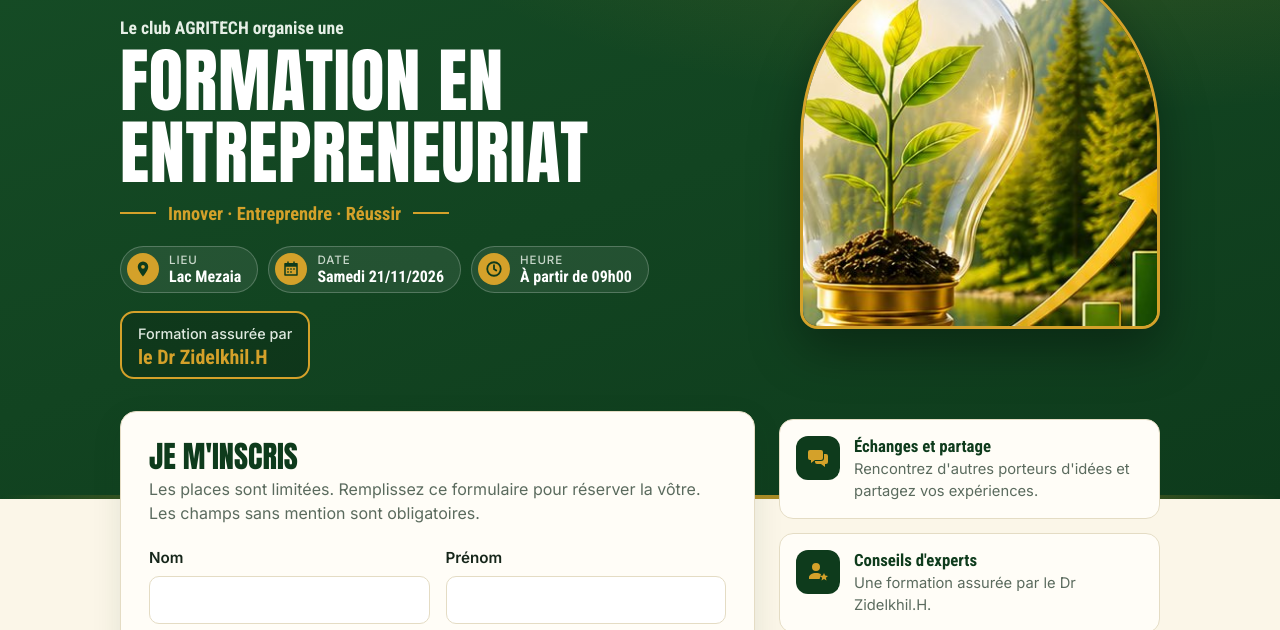
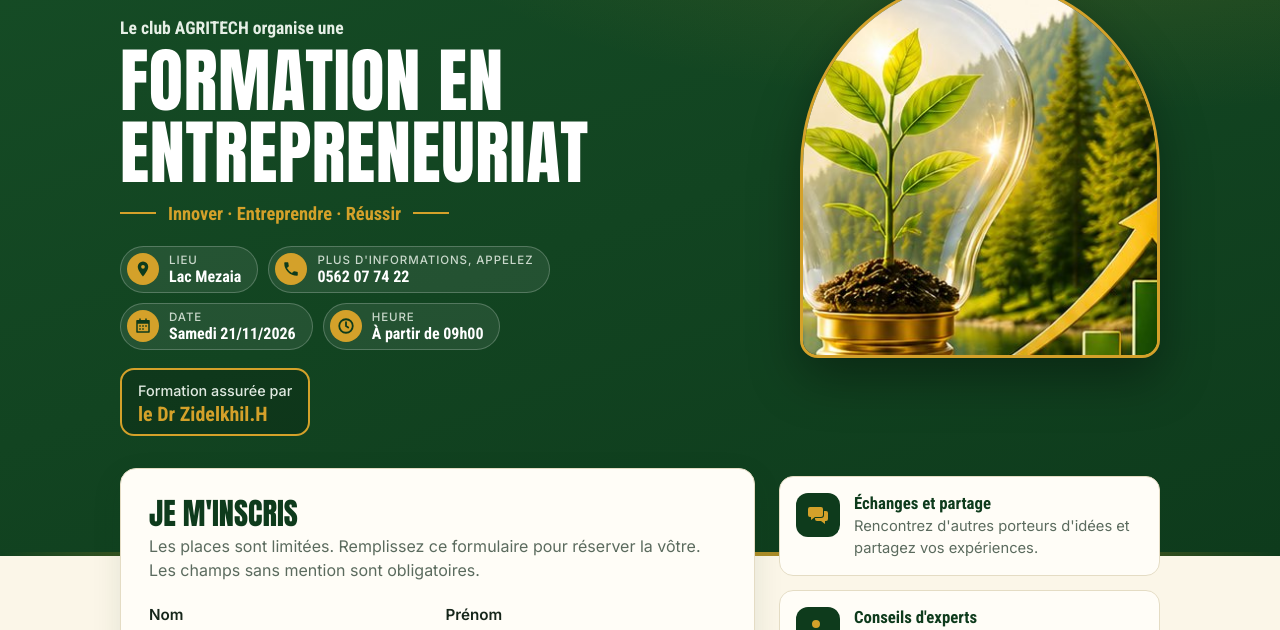
Before and after one commit to Tchinkou/Formulaire-d-inscriptions-, a plain HTML site: page index.html in a window 1280 px wide. Shown: the part 128-758 px from the top of the page. Drawn offline with nearby package versions, Linux system fonts and the light colour scheme.

Commit message:
Ajouter le numéro de renseignements après le lieu
Co-Authored-By: Claude Opus 5.5 <noreply@anthropic.com>
Claude-Session: https://claude.ai/code/session_01PvGRn9tbifsmNUVDSd67g2

```diff
--- a/css/style.css
+++ b/css/style.css
@@ -233,3 +233,6 @@ td.muted, .muted { color: var(--muted); }
 .trash-note { margin: -6px 0 14px; font-size: .9rem; }
 button.restore { background: transparent; color: var(--forest); border-color: var(--green); }
 button.restore:hover { background: var(--accent-soft); }
+
+.facts a.tel { color: #fff; text-decoration: none; font-variant-numeric: tabular-nums; }
+.facts a.tel:hover { color: var(--gold); text-decoration: underline; }
--- a/index.html
+++ b/index.html
@@ -13,7 +13,7 @@
   <link rel="preconnect" href="https://fonts.googleapis.com">
   <link rel="preconnect" href="https://fonts.gstatic.com" crossorigin>
   <link href="https://fonts.googleapis.com/css2?family=Anton&family=Inter:wght@400;500;600&family=Roboto+Condensed:wght@500;700&display=swap" rel="stylesheet">
-  <link rel="stylesheet" href="css/style.css?v=4">
+  <link rel="stylesheet" href="css/style.css?v=5">
 </head>
 <body>
   <header class="hero gutter">
@@ -27,6 +27,10 @@
           <li>
             <span class="ico" aria-hidden="true"><svg viewBox="0 0 24 24" fill="currentColor"><path d="M12 2a7 7 0 0 0-7 7c0 5.2 7 13 7 13s7-7.8 7-13a7 7 0 0 0-7-7Zm0 9.5A2.5 2.5 0 1 1 12 6.5a2.5 2.5 0 0 1 0 5Z"/></svg></span>
             <span><small>Lieu</small>Lac Mezaia</span>
+          </li>
+          <li>
+            <span class="ico" aria-hidden="true"><svg viewBox="0 0 24 24" fill="currentColor"><path d="M6.6 10.8a15.1 15.1 0 0 0 6.6 6.6l2.2-2.2a1 1 0 0 1 1-.25 11.4 11.4 0 0 0 3.6.57 1 1 0 0 1 1 1V20a1 1 0 0 1-1 1A17 17 0 0 1 3 4a1 1 0 0 1 1-1h3.5a1 1 0 0 1 1 1c0 1.25.2 2.45.57 3.57a1 1 0 0 1-.25 1L6.6 10.8Z"/></svg></span>
+            <span><small>Plus d'informations, appelez</small><a class="tel" href="tel:0562077422">0562 07 74 22</a></span>
           </li>
           <li>
             <span class="ico" aria-hidden="true"><svg viewBox="0 0 24 24" fill="currentColor"><path d="M7 2h2v2h6V2h2v2h3a1 1 0 0 1 1 1v15a1 1 0 0 1-1 1H4a1 1 0 0 1-1-1V5a1 1 0 0 1 1-1h3V2Zm12 7H5v10h14V9ZM7 11h2v2H7v-2Zm4 0h2v2h-2v-2Zm4 0h2v2h-2v-2Zm-8 4h2v2H7v-2Zm4 0h2v2h-2v-2Z"/></svg></span>
```
